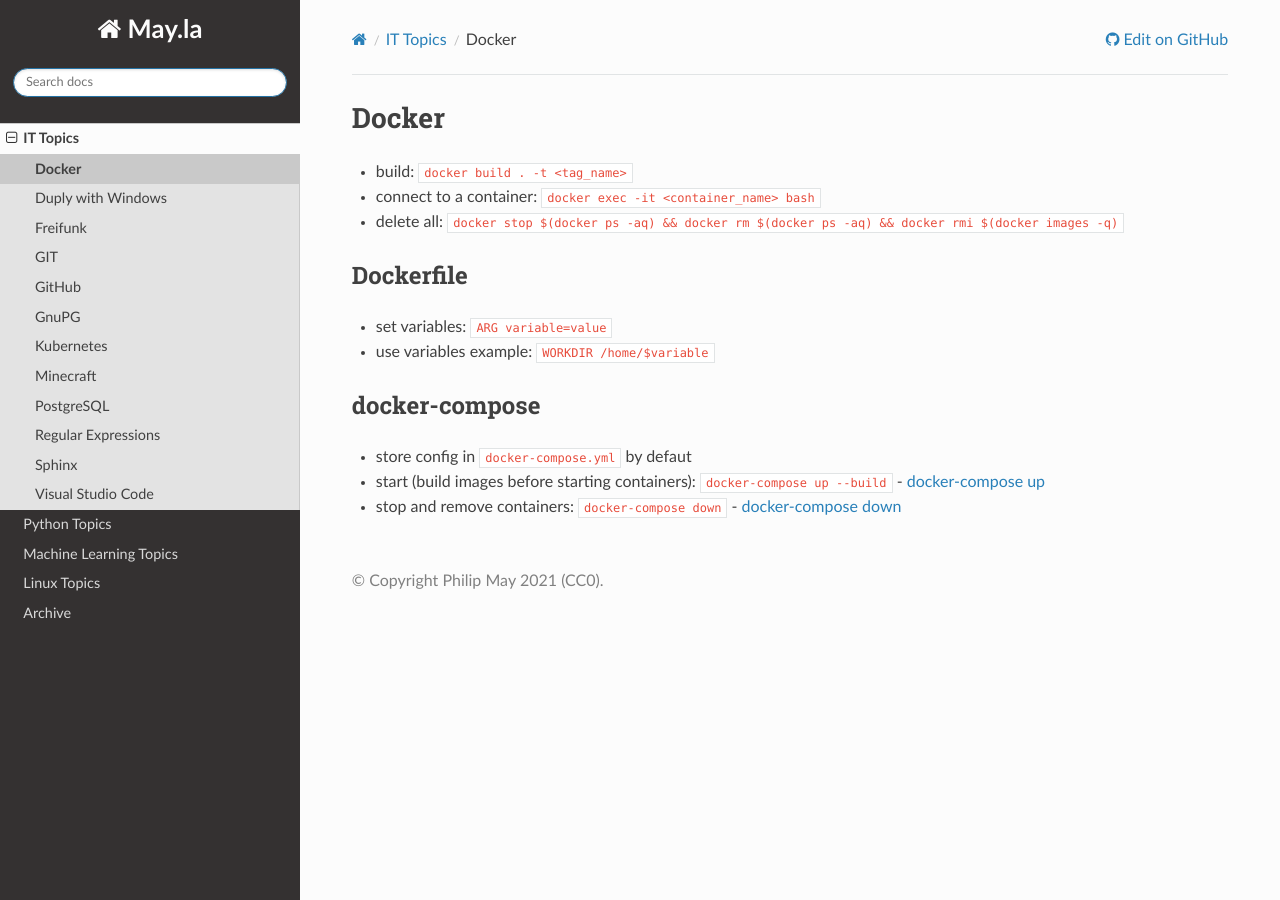
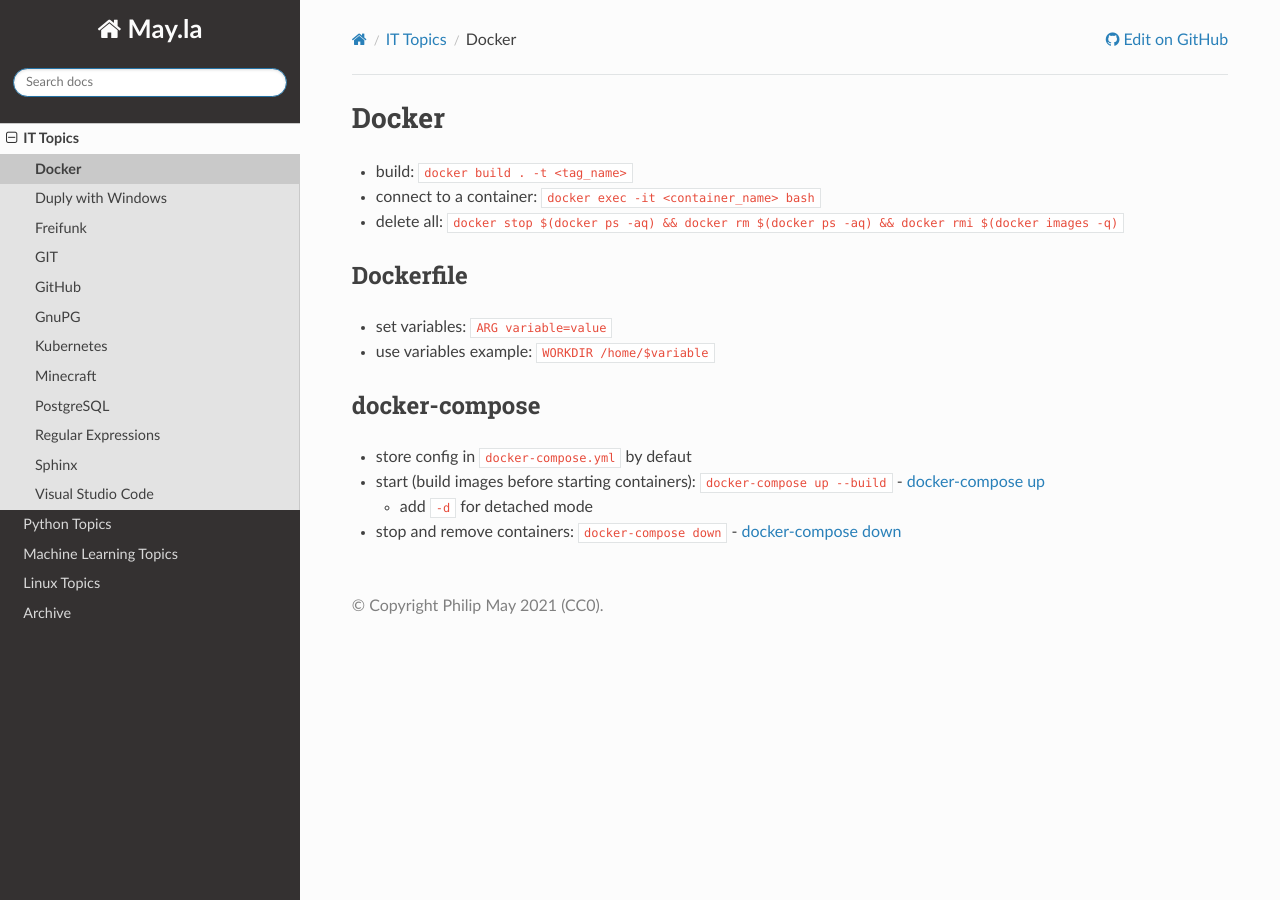
Before and after one commit to PhilipMay/May.la, a Sphinx documentation site: the page built from source/it/docker.md, in a window 1280 px wide. Built offline with Sphinx 7.4.7 and the Read the Docs theme 2.0.0, drawn with Linux system fonts in a browser that asks for light colours.

Commit message:
Update docker.md

```diff
--- a/source/it/docker.md
+++ b/source/it/docker.md
@@ -10,4 +10,5 @@
 ## docker-compose
 - store config in `docker-compose.yml` by defaut
 - start (build images before starting containers): `docker-compose up --build` - [docker-compose up](https://docs.docker.com/compose/reference/up/)
+  - add `-d` for detached mode
 - stop and remove containers: `docker-compose down` - [docker-compose down](https://docs.docker.com/compose/reference/down/)
```
